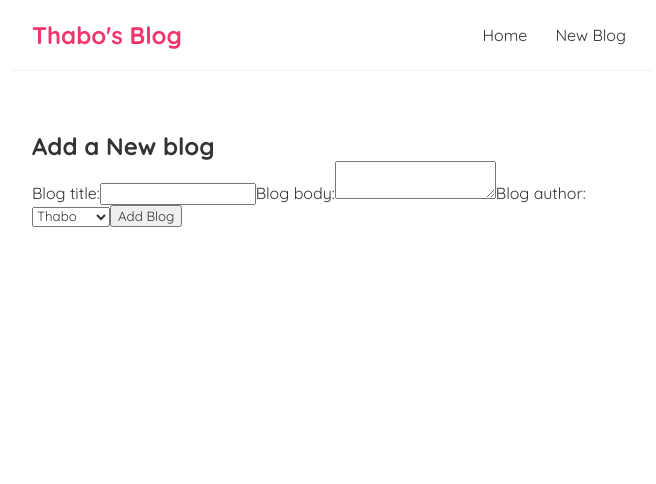
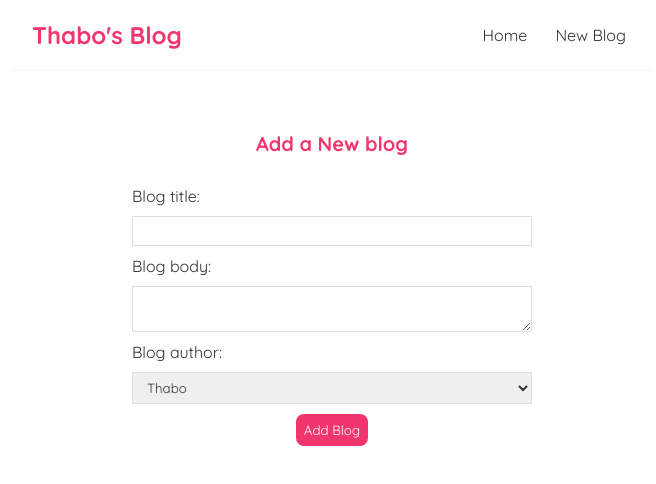
Before and after one commit to thabo-lebelo/consume-graphql-api, a React (Create React App) app: page /create in a window 1280 px wide. Shown: the top 484 px of the page, without its empty margins (308-964 px from the left). Built offline with nearby package versions, Linux system fonts and the light colour scheme.

Commit message:
Update styling

```diff
--- a/src/index.css
+++ b/src/index.css
@@ -33,6 +33,7 @@
   margin: 40px auto;
   padding: 20px;
 }
+
 /* blog previews / list */
 .blog-preview {
   padding: 10px 16px;
@@ -50,3 +51,51 @@
 .blog-preview a{
   text-decoration: none;
 }
+/* blog details page */
+.blog-details h2 {
+  font-size: 20px;
+  color: #f1356d;
+  margin-bottom: 10px;
+}
+.blog-details div {
+  margin: 20px 0;
+}
+.blog-details button {
+  background: #f1356d;
+  color: #fff;
+  border: 0;
+  padding: 8px;
+  border-radius: 8px;
+  cursor: pointer;
+}
+/* create new blog form */
+.create {
+  max-width: 400px;
+  margin: 0 auto;
+  text-align: center;
+}
+.create label {
+  text-align: left;
+  display: block;
+}
+.create h2 {
+  font-size: 20px;
+  color: #f1356d;
+  margin-bottom: 30px;
+}
+.create input, .create textarea, .create select {
+  width: 100%;
+  padding: 6px 10px;
+  margin: 10px 0;
+  border: 1px solid #ddd;
+  box-sizing: border-box;
+  display: block;
+}
+.create button {
+  background: #f1356d;
+  color: #fff;
+  border: 0;
+  padding: 8px;
+  border-radius: 8px;
+  cursor: pointer;
+}
```
